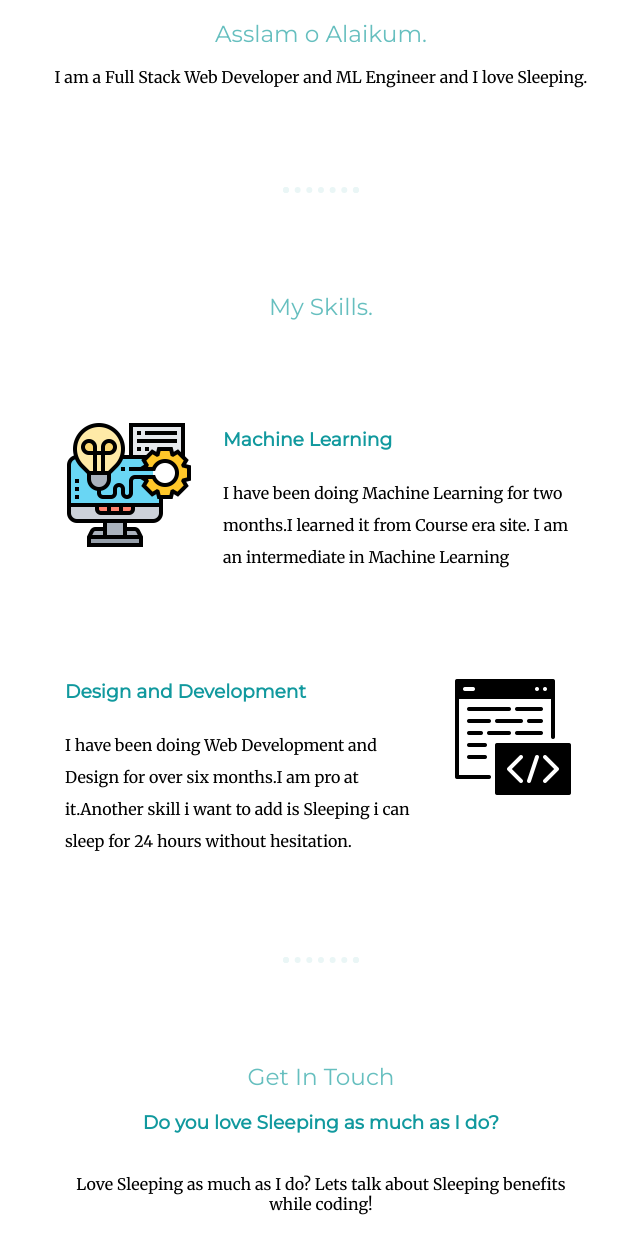
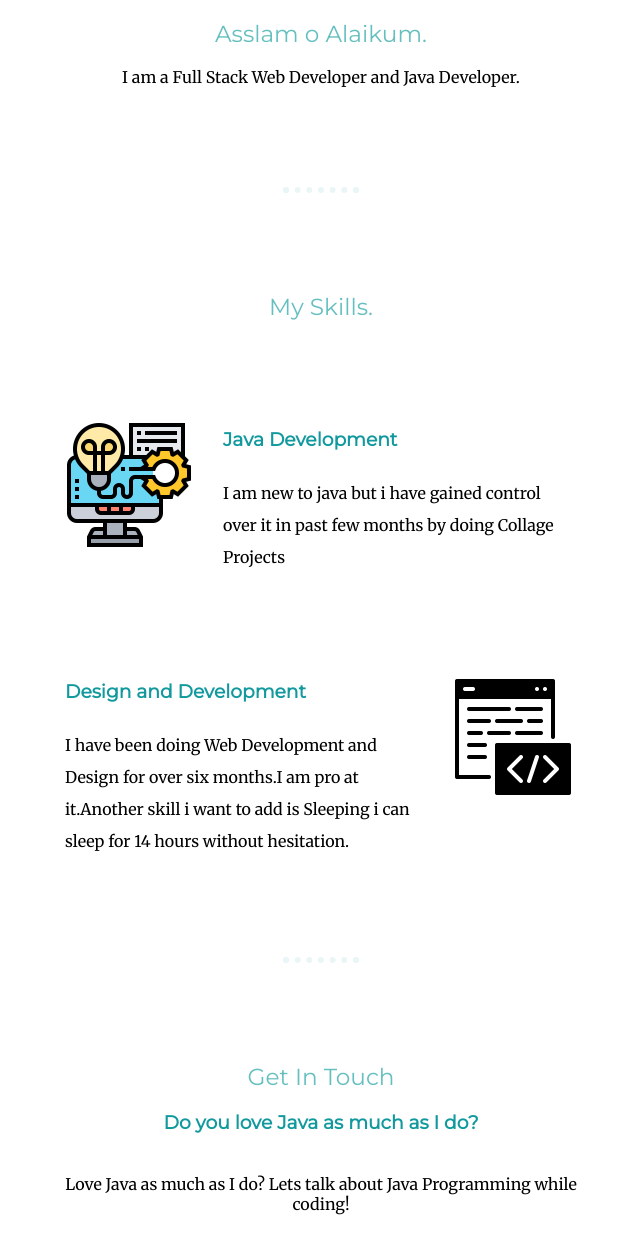
Before and after one commit to awaiskhancpp/cv, a plain HTML site: page index.html in a window 1280 px wide. Shown: the part 878-2120 px from the top of the page, without its empty margins (319-959 px from the left). Drawn offline with Linux system fonts and the light colour scheme.

Commit message:
index.html

```diff
--- a/index.html
+++ b/index.html
@@ -22,28 +22,27 @@
   <div class="profile">
     <img class ="pic"src="images/awais.png" alt="profile">
     <h2>Asslam o Alaikum.</h2>
-    <p>I am a Full Stack Web Developer and ML Engineer and I love Sleeping.</p>
+    <p>I am a Full Stack Web Developer and Java Developer.</p>
   </div>
   <hr>
   <div class="skills">
     <h2>My Skills.</h2>
     <div class="skill-row">
       <img class="ml" src="images/machine-learning.png" alt="">
-      <h3>Machine Learning</h3>
-      <p>I have been doing Machine Learning for two months.I learned it from Course era site.
-      I am an intermediate in Machine Learning</p>
+      <h3>Java Development</h3>
+      <p>I am new to java but i have gained control over it in past few months by doing Collage Projects </p>
     </div>
     <div class="skill-row">
       <img class="www" src="images/web-development.png" alt="">
       <h3>Design and Development</h3>
-      <p>I have been doing Web Development and Design for over six months.I am pro at it.Another skill i want to add is Sleeping i can sleep for 24 hours without hesitation.</p>
+      <p>I have been doing Web Development and Design for over six months.I am pro at it.Another skill i want to add is Sleeping i can sleep for 14 hours without hesitation.</p>
     </div>
   </div>
   <hr>
   <div class="contact-me">
     <h2>Get In Touch</h2>
-    <h3>Do you love Sleeping as much as I do?</h3>
-    <p class="contact-message">Love Sleeping as much as I do? Lets talk about Sleeping benefits while coding!</p>
+    <h3>Do you love Java as much as I do?</h3>
+    <p class="contact-message">Love Java as much as I do? Lets talk about Java Programming while coding!</p>
     <a class="btn" href="mailto:awais4cpp@gmail.com">CONTACT ME</a>
   </div>
 </div>
```
